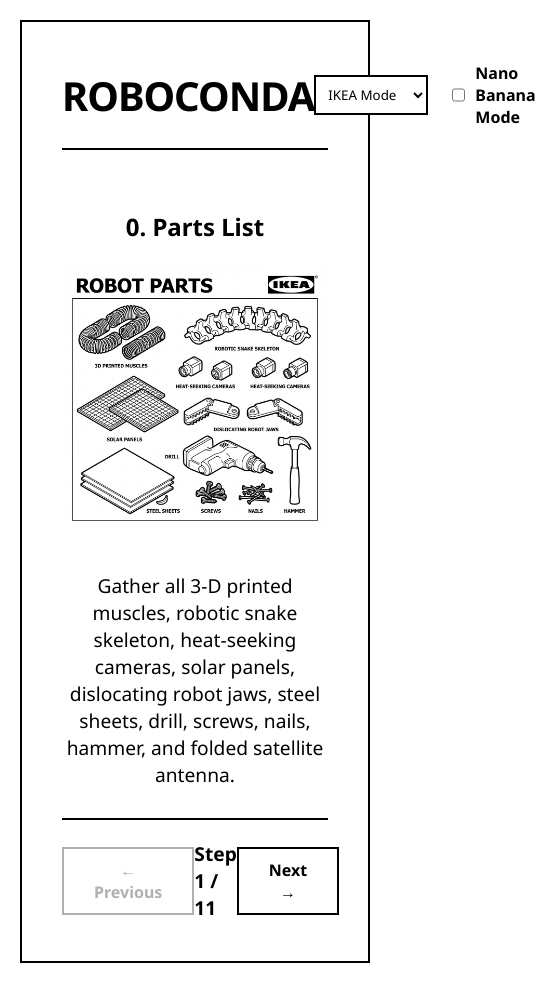
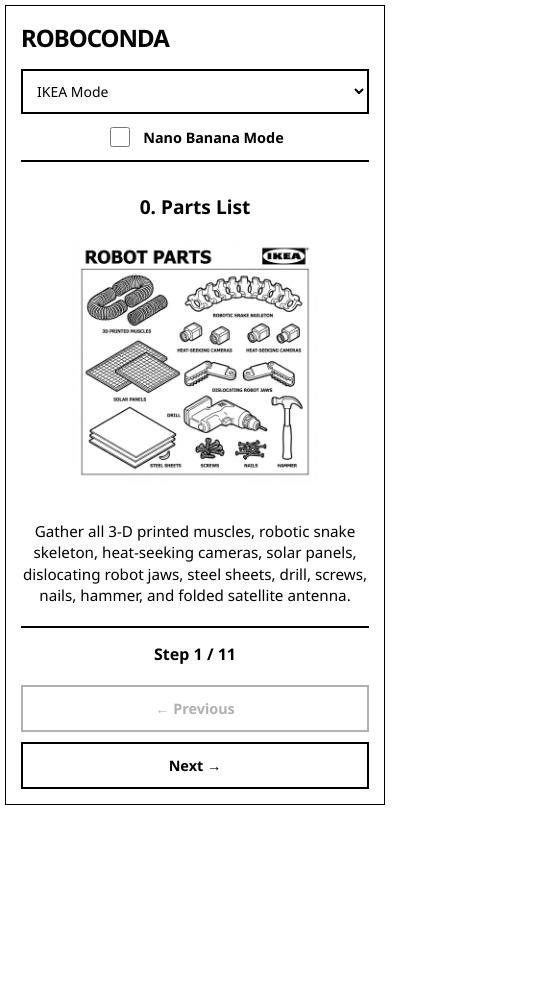
Before and after one commit to yarden-and-adam/roboconda, a plain HTML site: page index.html in a window 390 px wide. Shown: the whole page, 543 px wide, since content can reach past the window. After the commit the page ends 844 px from the top, so only its background shows below. Drawn offline with Linux system fonts and the light colour scheme.

Commit message:
Add mobile responsive design

```diff
--- a/style.css
+++ b/style.css
@@ -1,4 +1,8 @@
 @import url('https://fonts.googleapis.com/css2?family=Noto+Sans:wght@400;700&family=Fredoka+One&display=swap');
+
+* {
+    box-sizing: border-box;
+}
 
 :root {
     /* IKEA Theme (Default) */
@@ -65,6 +69,8 @@ header {
     border-bottom: var(--border-width) solid var(--border-color);
     padding-bottom: 20px;
     margin-bottom: 40px;
+    flex-wrap: wrap;
+    gap: 15px;
 }
 
 /* LEGO Mode Header Adjustment */
@@ -89,6 +95,7 @@ h1 {
     display: flex;
     gap: 20px;
     align-items: center;
+    flex-wrap: wrap;
 }
 
 .theme-selector {
@@ -98,6 +105,7 @@ h1 {
     border-radius: var(--border-radius);
     background: white;
     cursor: pointer;
+    font-size: 14px;
 }
 
 .step-container {
@@ -128,6 +136,7 @@ h1 {
     font-size: 1.2em;
     margin-bottom: 30px;
     font-weight: 400;
+    line-height: 1.5;
 }
 
 .navigation {
@@ -136,6 +145,8 @@ h1 {
     align-items: center;
     border-top: var(--border-width) solid var(--border-color);
     padding-top: 20px;
+    gap: 15px;
+    flex-wrap: wrap;
 }
 
 button {
@@ -150,6 +161,7 @@ button {
     color: var(--btn-text);
     box-shadow: var(--shadow);
     transition: all 0.2s;
+    white-space: nowrap;
 }
 
 button:hover {
@@ -174,10 +186,10 @@ button:disabled {
     align-items: center;
     cursor: pointer;
     font-weight: 700;
+    gap: 10px;
 }
 
 .toggle-container input {
-    margin-right: 10px;
     width: 20px;
     height: 20px;
     accent-color: var(--accent-color);
@@ -200,3 +212,176 @@ button:disabled {
 .nano-banana.visible {
     display: block;
 }
+
+/* ========================================
+   RESPONSIVE DESIGN - MOBILE OPTIMIZATION
+   ======================================== */
+
+/* Tablets and smaller */
+@media (max-width: 768px) {
+    body {
+        padding: 10px;
+    }
+
+    .container {
+        padding: 20px;
+        border-width: 1px;
+    }
+
+    header {
+        flex-direction: column;
+        align-items: flex-start;
+        gap: 15px;
+        padding-bottom: 15px;
+        margin-bottom: 20px;
+    }
+
+    body.lego-mode header {
+        margin: -20px -20px 20px -20px;
+        padding: 15px 20px;
+    }
+
+    h1 {
+        font-size: 1.8em;
+    }
+
+    .controls-top {
+        width: 100%;
+        justify-content: space-between;
+        gap: 10px;
+    }
+
+    .theme-selector {
+        flex: 1;
+        min-width: 120px;
+    }
+
+    .toggle-container {
+        font-size: 0.9em;
+    }
+
+    .step-container {
+        min-height: 400px;
+    }
+
+    .step-image {
+        max-height: 300px;
+    }
+
+    .step-text {
+        font-size: 1em;
+        margin-bottom: 20px;
+    }
+
+    .navigation {
+        padding-top: 15px;
+    }
+
+    button {
+        padding: 8px 20px;
+        font-size: 0.9em;
+    }
+
+    .step-indicator {
+        font-size: 1em;
+        flex: 1;
+        text-align: center;
+    }
+}
+
+/* Mobile phones */
+@media (max-width: 480px) {
+    body {
+        padding: 5px;
+    }
+
+    .container {
+        padding: 15px;
+        border-radius: 0;
+    }
+
+    body.lego-mode .container {
+        border-radius: 8px;
+    }
+
+    header {
+        padding-bottom: 10px;
+        margin-bottom: 15px;
+    }
+
+    body.lego-mode header {
+        margin: -15px -15px 15px -15px;
+        padding: 10px 15px;
+        border-radius: 8px 8px 0 0;
+    }
+
+    h1 {
+        font-size: 1.5em;
+    }
+
+    .controls-top {
+        flex-direction: column;
+        align-items: stretch;
+        gap: 10px;
+    }
+
+    .theme-selector {
+        width: 100%;
+        padding: 10px;
+    }
+
+    .toggle-container {
+        justify-content: center;
+    }
+
+    .step-container {
+        min-height: 350px;
+    }
+
+    h2 {
+        font-size: 1.2em;
+    }
+
+    .step-image {
+        max-height: 250px;
+    }
+
+    .step-text {
+        font-size: 0.95em;
+        line-height: 1.4;
+    }
+
+    .navigation {
+        flex-direction: column;
+        gap: 10px;
+    }
+
+    .navigation>* {
+        width: 100%;
+    }
+
+    button {
+        width: 100%;
+        padding: 12px;
+    }
+
+    .step-indicator {
+        order: -1;
+        margin-bottom: 10px;
+    }
+}
+
+/* Very small screens */
+@media (max-width: 360px) {
+    h1 {
+        font-size: 1.3em;
+    }
+
+    .step-image {
+        max-height: 200px;
+    }
+
+    .step-text {
+        font-size: 0.9em;
+    }
+}
```
